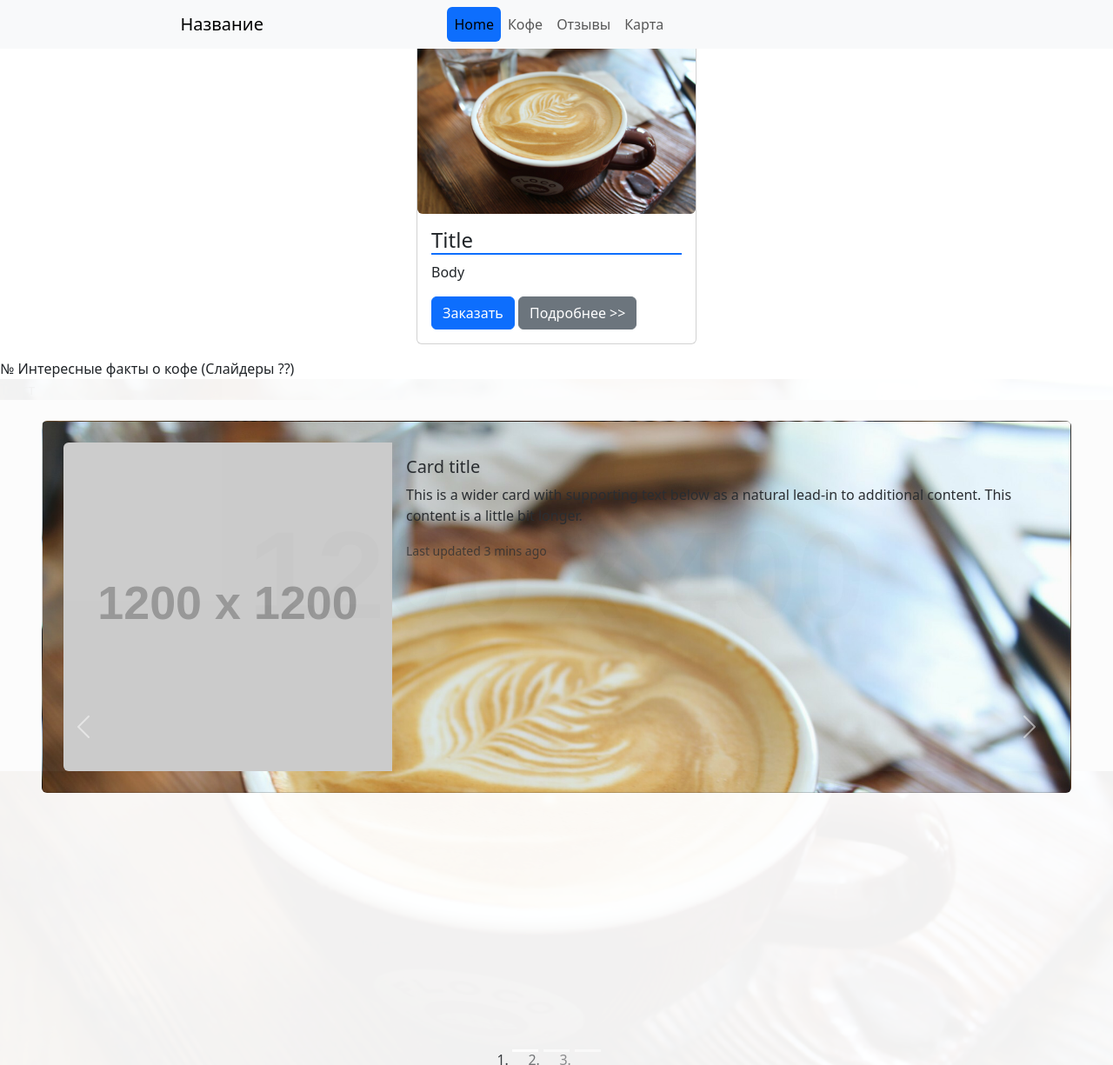
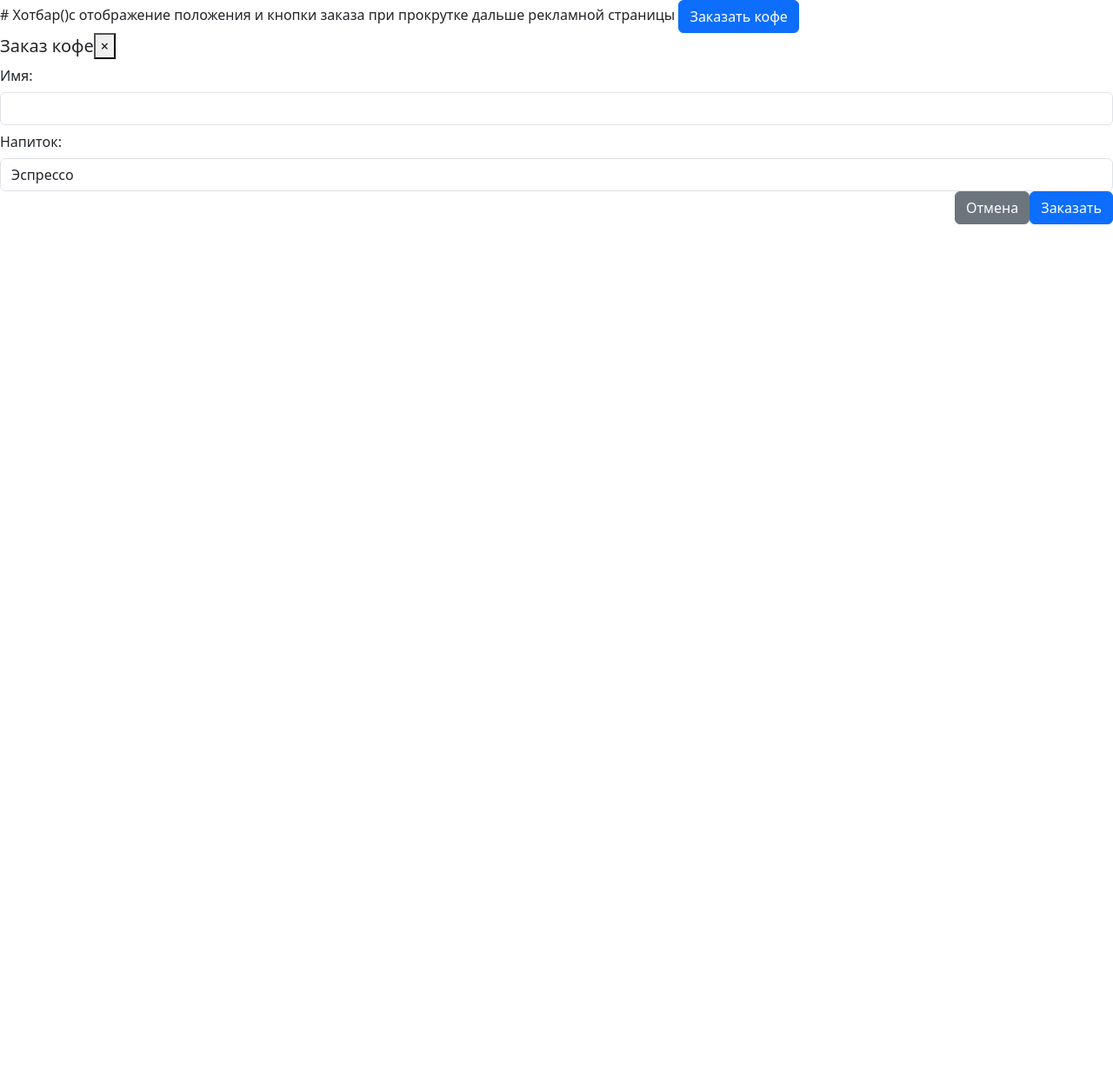
Before and after one commit to Den-py/CoffeShopLanding, a website: page bootstrap/stoks.html in a window 1280 px wide. Shown: the whole page at 87% size. After the commit the page ends 800 px from the top, so only its background shows below. Drawn offline with nearby package versions, Linux system fonts and the light colour scheme; files that its build step writes are made by us from their sources; placeholder pictures from the web are drawn by us.

Commit message:
Сборка шаблона в пре-продакшен вид

```diff
--- a/bootstrap/stoks.html
+++ b/bootstrap/stoks.html
@@ -6,9 +6,9 @@
     <meta http-equiv="X-UA-Compatible" content="IE=edge">
     <meta name="viewport" content="width=device-width, initial-scale=1.0">
     <link rel="stylesheet" href="assets/css/style.css">
+
         <link href="https://cdn.jsdelivr.net/npm/bootstrap@5.3.0-alpha1/dist/css/bootstrap.min.css" rel="stylesheet"
         integrity="sha384-GLhlTQ8iRABdZLl6O3oVMWSktQOp6b7In1Zl3/Jr59b6EGGoI1aFkw7cmDA6j6gD" crossorigin="anonymous">
-
     <title>Document</title>
 </head>
 
@@ -19,102 +19,97 @@
 <script src="https://cdn.jsdelivr.net/npm/bootstrap@5.0.1/dist/js/bootstrap.min.js"
     integrity="sha384-Atwg2Pkwv9vp0ygtn1JAojH0nYbwNJLPhwyoVbhoPwBhjQPR5VtM2+xf0Uwh9KtT"
     crossorigin="anonymous"></script>
+    <script>
+      document.querySelector('#buttonId').addEventListener('click', function(){
+        document.querySelector('#successModal').style.display = 'block';
+      });
+    </script>
     # Хотбар()с отображение положения и кнопки заказа при прокрутке дальше рекламной страницы
-
-
-    <nav class="navbar navbar-expand-lg fixed-top bg-body-tertiary">
-        <div class="container-fluid">
-            <div class="d-flex justify-content-center mx-auto w-40">
-                <a href="" class="navbar-brand ">Название</a>
+    <button type="button" class="btn btn-primary" id="buttonId" data-toggle="modal" data-target="#exampleModal">Заказать кофе</button>
+    <div class="modal fade" id="exampleModal" tabindex="-1" role="dialog" aria-labelledby="exampleModalLabel" aria-hidden="true">
+      <div class="modal-dialog" role="document">
+        <div class="modal-content">
+          <div class="modal-header">
+            <h5 class="modal-title" id="exampleModalLabel">Заказ кофе</h5>
+            <button type="button" class="close" data-dismiss="modal" aria-label="Close">
+              <span aria-hidden="true">&times;</span>
+            </button>
           </div>
-            <button class="navbar-toggler" type="button" data-bs-toggle="collapse" data-bs-target="#navbarContent"
-                aria-controls="navbarContent" aria-expanded="false" aria-label="Toggle navigation">
-                <span class="navbar-toggler-icon"></span>
-            </button>
-            <div class="collapse navbar-collapse justify-content-start " id="navbarContent">
-                <ul class="navbar-nav nav nav-pills">
-                    <li class="nav-item">
-                        <a class="nav-link active" aria-current="page" href="#">Home</a>
-                    </li>
-                    <li class="nav-item">
-                        <a class="nav-link" href="#">Кофе</a>
-                    </li>
-                    <li class="nav-item">
-                        <a class="nav-link" href="#">Отзывы</a>
-                    </li>
-                    <li class="nav-item">
-                        <a class="nav-link">Карта</a>
-                    </li>
-                </ul>
+          <div class="modal-body">
+            <form>
+              <div class="form-group">
+                <label for="recipient-name" class="col-form-label">Имя:</label>
+                <input type="text" class="form-control" id="recipient-name">
               </div>
+              <div class="form-group">
+                <label for="message-text" class="col-form-label">Напиток:</label>
+                <select class="form-control" id="coffee-type">
+                  <option>Эспрессо</option>
+                  <option>Капучино</option>
+                  <option>Латте</option>
+                  <option>Американо</option>
+                </select>
               </div>
-    </nav>
-
-
-
-
-
-
-    № Наши популярные продукты
-    <div class="row d-flex flex-lg-row justify-content-around  g-2">
-        <div class="card w-25 m-3 p-0">
-            <img class="card-img-top img-fluid rounded" src="/assets/f(8).jpg" alt="Title">
-            <div class="card-body">
-                <h4 class="card-title border-primary border-2 border-bottom">Title</h4>
-                <p class="card-text ">Body</p>
-                <button type="button" class="btn btn-primary" data-bs-toggle="modal" data-bs-target="#exampleModal"
-                    data-bs-whatever="@mdo">Заказать</button>
-                <button type="button" class="btn btn-secondary" data-bs-toggle="modal" data-bs-target="#exampleModal"
-                    data-bs-whatever="@mdo">Подробнее >></button>
+            </form>
+          </div>
+          <div class="modal-footer">
+            <button type="button" class="btn btn-secondary" data-dismiss="modal">Отмена</button>
+            <button type="button" class="btn btn-primary" data-dismiss="modal" data-toggle="modal" data-target="#successModal">Заказать</button>
+          </div>
         </div>
       </div>
     </div>
 
-    № Интересные факты о кофе (Слайдеры ??)
-    <div id="carouselStock" class="carousel slide carousel-fade" data-bs-ride="carousel" data-bs-interval="5000">
-        <ol class="carousel-indicators">
-          <li data-bs-target="#carouselStock" data-bs-slide-to="0" class="active"></li>
-          <li data-bs-target="#carouselStock" data-bs-slide-to="1"></li>
-          <li data-bs-target="#carouselStock" data-bs-slide-to="2"></li>
-        </ol>
-        <div class="carousel-inner">
-          <div class="carousel-item active justify-content-center d-flex ">
 
-            <div class="card m-5 w-100 img-stoks" >
-                <div class="row g-0 m-4">
-                  <div class="col-md-4">
-                    <img src="//via.placeholder.com/1200x1200/cc09f0" class="img-fluid rounded-start" alt="Card title">
+    <div class="modal fade" id="successModal" tabindex="-1" role="dialog" aria-labelledby="successModalLabel" aria-hidden="true">
+      <div class="modal-dialog" role="document">
+        <div class="modal-content">
+          <div class="modal-header">
+            <h5 class="modal-title" id="successModalLabel">Заказ принят</h5>
+            <button type="button" class="close" data-dismiss="modal" aria-label="Close">
+              <span aria-hidden="true">&times;</span>
+            </button>
           </div>
-                  <div class="col-md-8">
-                    <div class="card-body">
-                      <h5 class="card-title">Card title</h5>
-                      <p class="card-text">This is a wider card with supporting text below as a natural lead-in to additional content. This content is a little bit longer.</p>
-                      <p class="card-text"><small class="text-muted">Last updated 3 mins ago</small></p>
+          <div class="modal-body">
+            Ваш заказ будет готов через несколько минут. Спасибо!
+          </div>
+          <div class="modal-footer">
+            <button type="button" class="btn btn-primary" data-dismiss="modal">OK</button>
           </div>
         </div>
       </div>
     </div>
+    <div class="modal-dialog" role="document">
+      <div class="modal-content">
+        <div class="modal-header">
+          <h5 class="modal-title" id="exampleModalLabel">Заказ кофе</h5>
+          <button type="button" class="close" data-dismiss="modal" aria-label="Close">
+            <span aria-hidden="true">&times;</span>
+          </button>
         </div>
-          <div class="carousel-item img-stoks">
-            <div>Текст</div><img class="d-block w-100" src="//via.placeholder.com/1200x400/cc54f0" alt="Third slide">
-
+        <div class="modal-body">
+          <form>
+            <div class="form-group">
+              <label for="recipient-name" class="col-form-label">Имя:</label>
+              <input type="text" class="form-control" id="recipient-name">
             </div>
-          <div class="carousel-item">
-            <img class="d-block w-100" src="//via.placeholder.com/1200x400/cc54f0" alt="Third slide">
-            <div>Текст</div>
+            <div class="form-group">
+              <label for="message-text" class="col-form-label">Напиток:</label>
+              <select class="form-control" id="coffee-type">
+                <option>Эспрессо</option>
+                <option>Капучино</option>
+                <option>Латте</option>
+                <option>Американо</option>
+              </select>
+            </div>
+          </form>
+        </div>
+        <div class="modal-footer">
+          <button type="button" class="btn btn-secondary" data-dismiss="modal">Отмена</button>
+          <button type="button" class="btn btn-primary" data-dismiss="modal" data-toggle="modal" data-target="#successModal">Заказать</button>
         </div>
       </div>
-        <a class="carousel-control-prev" href="#carouselStock" data-bs-target="#carouselStock" role="button" data-bs-slide="prev">
-          <span class="carousel-control-prev-icon" aria-hidden="true"></span>
-        </a>
-        <a class="carousel-control-next" href="#carouselStock" data-bs-target="#carouselStock" role="button" data-bs-slide="next">
-          <span class="carousel-control-next-icon" aria-hidden="true"></span>
-        </a>
     </div>
-
-
-
-
 </body>
 
 </html>
```
Also changed, not shown: index.html (+40 -69 lines). Lines whose indentation alone changed are shown as unchanged.
